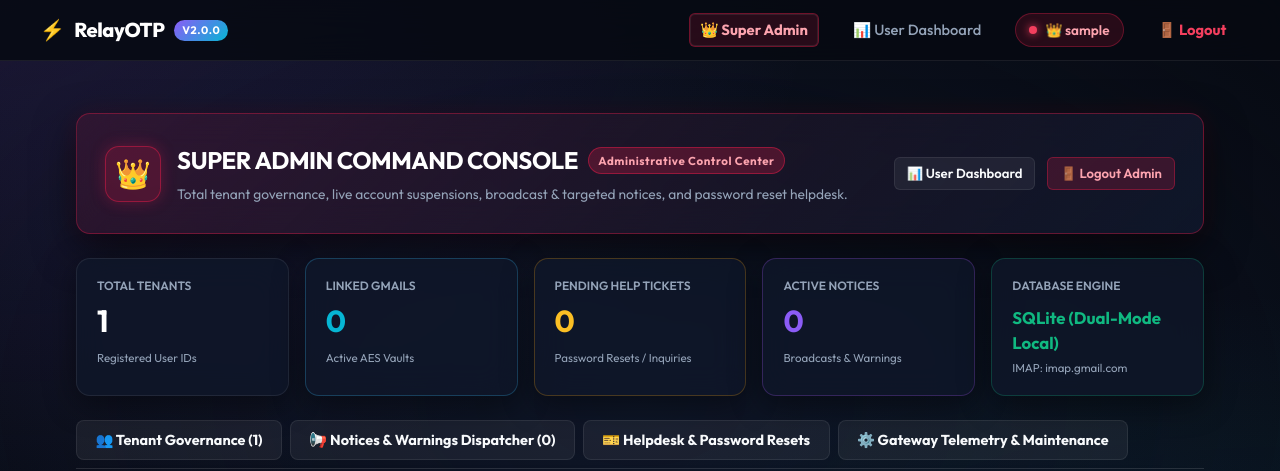
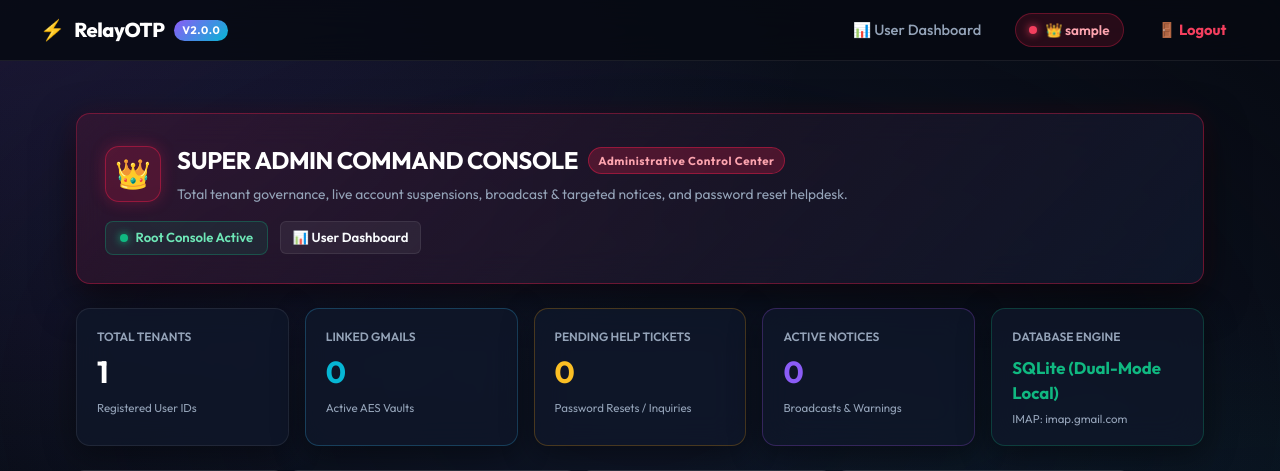
Before and after one commit to Himanshu24091/RelayOTP, a Flask app: page /admin in a window 1280 px wide. Shown: the top 471 px of the page. Run offline with Flask 3, Linux system fonts and the light colour scheme; the visitor is signed in with stand-in values (Sample User, id 1); data comes from the database, SQL or seed files in the repository; data that the repository does not hold is empty; some libraries are stand-ins or nearby versions.

Commit message:
refactor: eliminate duplicate admin navbar links and redundant banner logout button

```diff
--- a/templates/admin.html
+++ b/templates/admin.html
@@ -27,14 +27,15 @@
         </div>
       </div>
       <div style="display: flex; gap: 0.75rem; align-items: center; flex-wrap: wrap;">
+        <div style="display: inline-flex; align-items: center; gap: 0.5rem; padding: 0.4rem 0.85rem; border-radius: 8px; background: rgba(16, 185, 129, 0.1); border: 1px solid rgba(16, 185, 129, 0.3); font-size: 0.82rem; color: #6ee7b7; font-weight: 600;">
+          <span style="width: 8px; height: 8px; border-radius: 50%; background: #10b981; box-shadow: 0 0 8px #10b981; display: inline-block;"></span>
+          Root Console Active
+        </div>
         {% if current_user_id %}
         <a href="{{ url_for('dashboard.dashboard_view') }}" class="btn btn-secondary btn-sm">
           📊 User Dashboard
         </a>
         {% endif %}
-        <a href="{{ url_for('admin.admin_logout') }}" class="btn btn-sm" style="background: rgba(225, 29, 72, 0.2); color: #fda4af; border: 1px solid rgba(225, 29, 72, 0.4); text-decoration: none; display: inline-flex; align-items: center; gap: 0.35rem; font-weight: 600;">
-          🚪 Logout Admin
-        </a>
       </div>
     </div>
   </div>
--- a/templates/base.html
+++ b/templates/base.html
@@ -34,14 +34,13 @@
 
       {% if is_admin_session %}
       <ul class="nav-links" id="nav-links">
-        <li><a href="{{ url_for('admin.admin_view') }}" class="nav-link {% if request.endpoint and request.endpoint.startswith('admin.') %}active{% endif %}" style="color: #fda4af; font-weight: 700; background: rgba(225, 29, 72, 0.15); border: 1px solid rgba(225, 29, 72, 0.4); border-radius: 6px; padding: 0.3rem 0.65rem;">👑 Super Admin</a></li>
         {% if current_user_id %}
         <li><a href="{{ url_for('dashboard.dashboard_view') }}" class="nav-link">📊 User Dashboard</a></li>
         {% endif %}
         <li>
           <div class="nav-user-badge" style="background: rgba(225, 29, 72, 0.15); border-color: rgba(225, 29, 72, 0.35);">
             <span class="user-indicator" style="background: #f43f5e; box-shadow: 0 0 8px #f43f5e;"></span>
-            <span style="color: #fda4af; font-weight: 600;">👑 {{ current_user or 'SuperAdmin' }}</span>
+            <span style="color: #fda4af; font-weight: 600;">👑 {{ current_user or 'admin' }}</span>
           </div>
         </li>
         <li><a href="{{ url_for('admin.admin_logout') }}" class="nav-link nav-link-logout" style="color: var(--accent-rose); font-weight: 700;">🚪 Logout</a></li>
```
